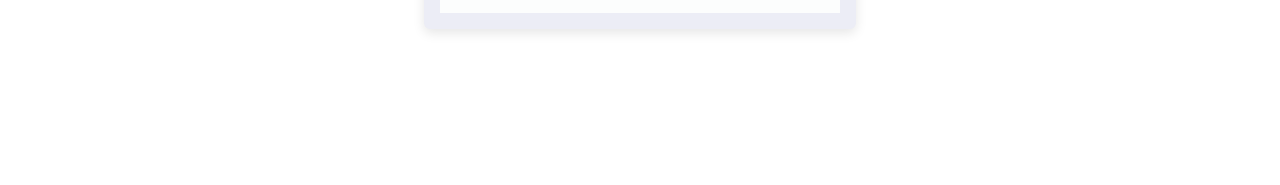
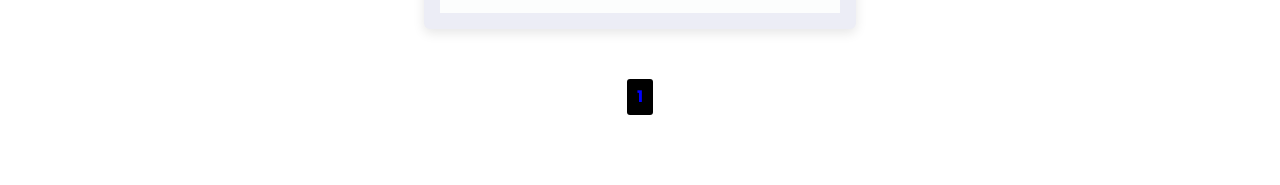
Before and after one commit to vincenttang1101/owen-frontend-test, a React (Vite) app: page / in a window 1280 px wide. Both pictures are taken after typing "Sample" into the empty fields and a click on the button 816 px from the left and 211 px from the top of the page. Shown: the part 334-519 px from the top of the page. Built offline with nearby package versions, Linux system fonts and the light colour scheme.

Commit message:
Feat: built pagination for todolist #1

```diff
--- a/package.json
+++ b/package.json
@@ -14,9 +14,11 @@
   },
   "dependencies": {
     "@reduxjs/toolkit": "^2.0.1",
+    "bootstrap": "^5.3.2",
     "formik": "^2.4.5",
     "nanoid": "^5.0.4",
     "react": "^18.2.0",
+    "react-bootstrap": "^2.10.0",
     "react-dom": "^18.2.0",
     "react-icons": "^5.0.1",
     "react-redux": "^9.1.0",
--- a/src/features/TodoList/index.tsx
+++ b/src/features/TodoList/index.tsx
@@ -1,10 +1,45 @@
+import { Pagination } from 'react-bootstrap'
 import { TaskInputForm, TaskItem } from '@features'
-import { useAppSelector } from '@redux/hook'
+import { updateActivedIndex } from '@features/TodoList/todoList.slice'
+import { useAppDispatch, useAppSelector } from '@redux/hook'
 import './styles.scss'
 
 export default function TodoList() {
-  const todoList = useAppSelector((state) => state.todo.todoList)
+  const { todoList, activedIndex } = useAppSelector((state) => state.todo)
+  const dispatch = useAppDispatch()
 
+  const handlePaginationClick = (numberPage: number) => {
+    dispatch(updateActivedIndex(numberPage))
+  }
+
+  const itemsPerPage = 5
+  const totalPages = Math.ceil(todoList.length / itemsPerPage)
+
+  const startIndex = (activedIndex - 1) * itemsPerPage
+  const endIndex = startIndex + itemsPerPage
+
+  const items = []
+
+  if (totalPages > 0) {
+    for (let number = 1; number <= totalPages; number++) {
+      items.push(
+        <Pagination.Item
+          key={number}
+          active={number === activedIndex}
+          className='pagination-item'
+          activeLabel=''
+          linkClassName={
+            number === activedIndex
+              ? `pagination-item__number pagination-item__number--active`
+              : `pagination-item__number`
+          }
+          onClick={() => handlePaginationClick(number)}
+        >
+          {number}
+        </Pagination.Item>
+      )
+    }
+  }
   return (
     <section className='todo-list'>
       {/* Container */}
@@ -24,11 +59,14 @@ export default function TodoList() {
           {/* Todos */}
           <div className='todo-list__todos'>
             {todoList.length > 0 ? (
-              todoList.map((task) => <TaskItem key={task.id} task={task} />)
+              todoList.slice(startIndex, endIndex).map((task) => <TaskItem key={task.id} task={task} />)
             ) : (
               <p className='todo-list__not-found'>No task found</p>
             )}
           </div>
+
+          {/* Pagination */}
+          <Pagination className='todo-list__pagination'>{items}</Pagination>
         </div>
       </div>
     </section>
--- a/src/features/TodoList/styles.scss
+++ b/src/features/TodoList/styles.scss
@@ -32,6 +32,34 @@
     text-align: center;
     font-weight: 700;
   }
+
+  &__pagination {
+    padding: 20px;
+    display: flex;
+    justify-content: center;
+    column-gap: 10px;
+  }
+
+  .pagination-item {
+    flex-shrink: 0;
+    padding: 10px;
+    border-radius: 3px;
+    background: black;
+    cursor: pointer;
+
+    &__number {
+      color: #fff;
+      font-weight: 700;
+
+      &--active {
+        color: blue;
+      }
+    }
+  }
+
+  .pagination-item:hover {
+    background: linear-gradient(315deg, #7f53ac 0%, #647dee 74%);
+  }
 }
 
 @include largeDeviceSize {
--- a/src/features/TodoList/todoList.slice.ts
+++ b/src/features/TodoList/todoList.slice.ts
@@ -14,7 +14,8 @@ const initialState: ITodoListState = {
   todoList: getInitialTodoList(),
   addOrUpdateStatus: {
     action: 'add'
-  }
+  },
+  activedIndex: 1
 }
 
 export const todoListSlice = createSlice({
@@ -22,13 +23,17 @@ export const todoListSlice = createSlice({
   initialState,
   reducers: {
     addTask: (state, action: PayloadAction<ITask>) => {
-      const todo = action.payload
-      state.todoList.unshift(todo)
+      const task = action.payload
 
-      const todoList = window.localStorage.getItem('todoList')
+      const itemsPerPage = 5
+      const startIndex = (state.activedIndex - 1) * itemsPerPage
+
+      state.todoList.splice(startIndex, 0, task)
+
+      const todoList = localStorage.getItem('todoList')
       if (todoList) {
-        const todoListParse: ITask[] = JSON.parse(todoList)
-        todoListParse.unshift(todo)
+        const todoListParse = JSON.parse(todoList)
+        todoListParse.splice(startIndex, 0, task)
         localStorage.setItem('todoList', JSON.stringify(todoListParse))
       } else window.localStorage.setItem('todoList', JSON.stringify([]))
     },
@@ -67,6 +72,10 @@ export const todoListSlice = createSlice({
         localStorage.setItem('todoList', JSON.stringify(todoListParse))
       } else window.localStorage.setItem('todoList', JSON.stringify([]))
     },
+    updateActivedIndex: (state, action: PayloadAction<number>) => {
+      const numberPage = action.payload
+      state.activedIndex = numberPage
+    },
     toggleAddOrUpdateStatus: (state, action: PayloadAction<IAddOrUpdateStatus>) => {
       state.addOrUpdateStatus.action = action.payload.action
       state.addOrUpdateStatus.valueOfUpdate = action.payload.valueOfUpdate
@@ -74,5 +83,5 @@ export const todoListSlice = createSlice({
   }
 })
 
-export const { addTask, updateTask, removeTask, toggleAddOrUpdateStatus } = todoListSlice.actions
+export const { addTask, updateTask, removeTask, updateActivedIndex, toggleAddOrUpdateStatus } = todoListSlice.actions
 export default todoListSlice.reducer
--- a/src/typing/todo.d.ts
+++ b/src/typing/todo.d.ts
@@ -12,6 +12,7 @@ export interface IAddOrUpdateStatus {
 export interface ITodoListState {
   todoList: ITask[]
   addOrUpdateStatus: IAddOrUpdateStatus
+  activedIndex: number
 }
 
 export interface IUpdateTaskPayload {
```
Also changed, not shown: 1 other file (tests, documents, lock files or other folders).
